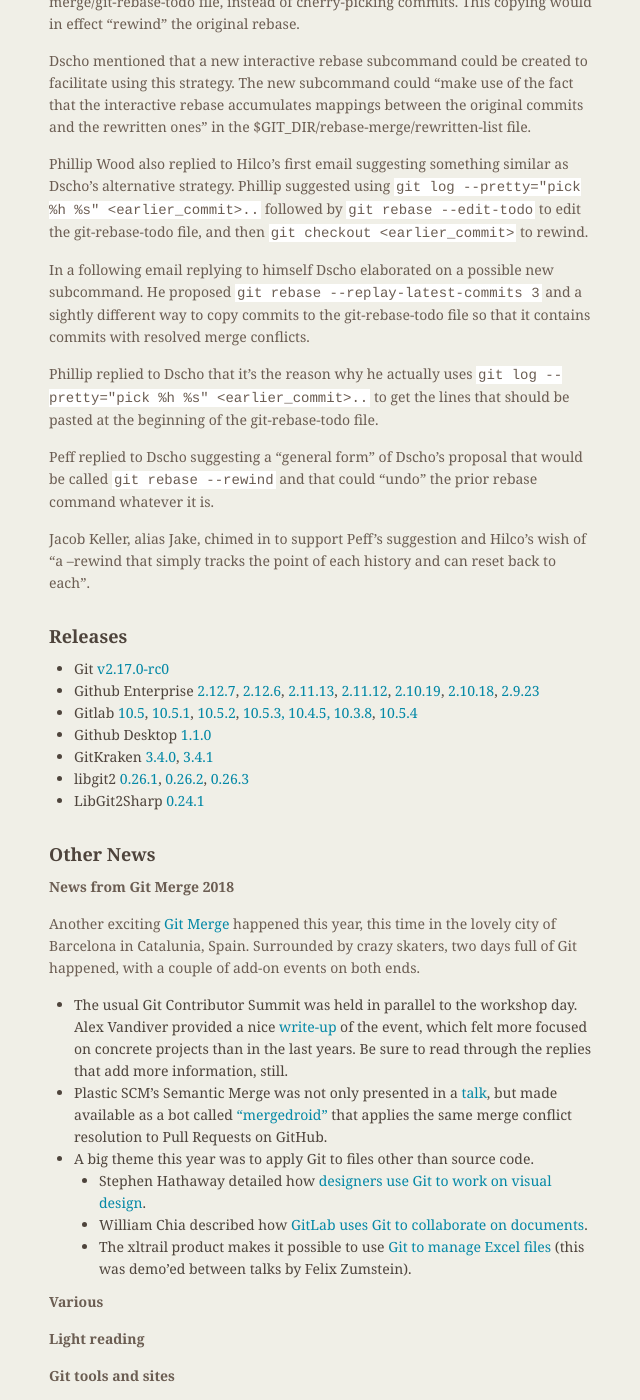
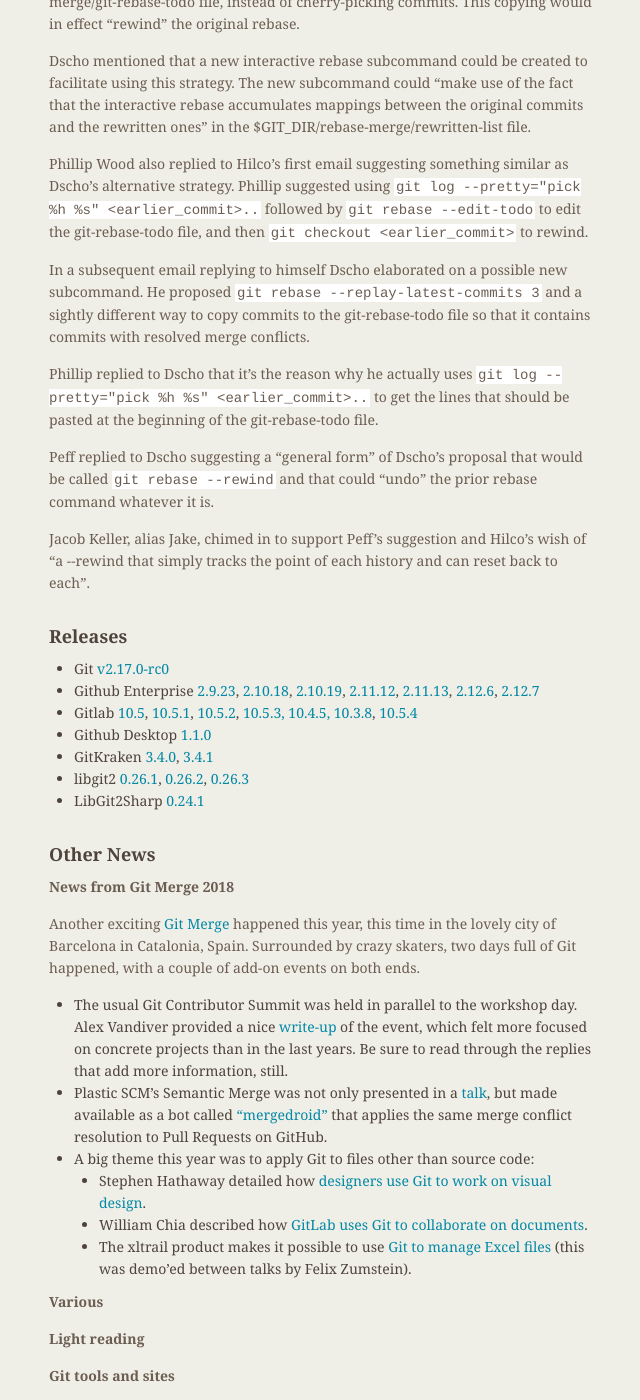
Before and after one commit to git/git.github.io, a Jekyll site: the page built from rev_news/drafts/edition-37.md, in a window 1280 px wide and 1400 px high, scrolled down 1088 px. Shown: the whole window, without its empty margins (485-1125 px from the left). Built offline with Jekyll 4.4.1, drawn with Linux system fonts in a browser that asks for light colours.

Commit message:
Very few tiny fixes. Unified new version list sorting.

```diff
--- a/rev_news/drafts/edition-37.md
+++ b/rev_news/drafts/edition-37.md
@@ -87,7 +87,7 @@
 `git rebase --edit-todo` to edit the git-rebase-todo file, and then
 `git checkout <earlier_commit>` to rewind.
 
-In a following email replying to himself Dscho elaborated on a
+In a subsequent email replying to himself Dscho elaborated on a
 possible new subcommand. He proposed
 `git rebase --replay-latest-commits 3` and a sightly different way to
 copy commits to the git-rebase-todo file so that it contains commits
@@ -102,7 +102,7 @@
 prior rebase command whatever it is.
 
 Jacob Keller, alias Jake, chimed in to support Peff's suggestion and
-Hilco's wish of "a --rewind that simply tracks the point of each
+Hilco's wish of "a \-\-rewind that simply tracks the point of each
 history and can reset back to each".
 
 <!--- ## Developer Spotlight: -->
@@ -110,13 +110,13 @@
 ## Releases
 
 * Git [v2.17.0-rc0](https://public-inbox.org/git/xmqqwoyc3kir.fsf@gitster-ct.c.googlers.com)
-* Github Enterprise [2.12.7](https://enterprise.github.com/releases/2.12.7),
+* Github Enterprise [2.9.23](https://enterprise.github.com/releases/2.9.23),
+[2.10.18](https://enterprise.github.com/releases/2.10.18),
+[2.10.19](https://enterprise.github.com/releases/2.10.19),
+[2.11.12](https://enterprise.github.com/releases/2.11.12),
+[2.11.13](https://enterprise.github.com/releases/2.11.13),
 [2.12.6](https://enterprise.github.com/releases/2.12.6),
-[2.11.13](https://enterprise.github.com/releases/2.11.13),
-[2.11.12](https://enterprise.github.com/releases/2.11.12),
-[2.10.19](https://enterprise.github.com/releases/2.10.19),
-[2.10.18](https://enterprise.github.com/releases/2.10.18),
-[2.9.23](https://enterprise.github.com/releases/2.9.23)
+[2.12.7](https://enterprise.github.com/releases/2.12.7)
 * Gitlab [10.5](https://about.gitlab.com/2018/02/22/gitlab-10-5-released/),
 [10.5.1](https://about.gitlab.com/2018/02/22/gitlab-10-5-1-released/),
 [10.5.2](https://about.gitlab.com/2018/02/27/gitlab-10-5-2-released/),
@@ -132,11 +132,11 @@
 
 __News from Git Merge 2018__
 
-Another exciting [Git Merge](https://git-merge.com/) happened this year, this time in the lovely city of Barcelona in Catalunia, Spain. Surrounded by crazy skaters, two days full of Git happened, with a couple of add-on events on both ends.
+Another exciting [Git Merge](https://git-merge.com/) happened this year, this time in the lovely city of Barcelona in Catalonia, Spain. Surrounded by crazy skaters, two days full of Git happened, with a couple of add-on events on both ends.
 
 * The usual Git Contributor Summit was held in parallel to the workshop day. Alex Vandiver provided a nice [write-up](https://public-inbox.org/git/alpine.DEB.2.20.1803091557510.23109@alexmv-linux/) of the event, which felt more focused on concrete projects than in the last years. Be sure to read through the replies that add more information, still.
 * Plastic SCM's Semantic Merge was not only presented in a [talk](https://git-merge.com/#pablo-santos-luaces), but made available as a bot called ["mergedroid"](https://gmaster.io/mergedroid) that applies the same merge conflict resolution to Pull Requests on GitHub.
-* A big theme this year was to apply Git to files other than source code.
+* A big theme this year was to apply Git to files other than source code:
   * Stephen Hathaway detailed how [designers use Git to work on visual design](https://git-merge.com/#stephen-hathaway).
   * William Chia described how [GitLab uses Git to collaborate on documents](https://git-merge.com/#william-chia).
   * The xltrail product makes it possible to use [Git to manage Excel files](https://www.xltrail.com) (this was demo'ed between talks by Felix Zumstein).
```
